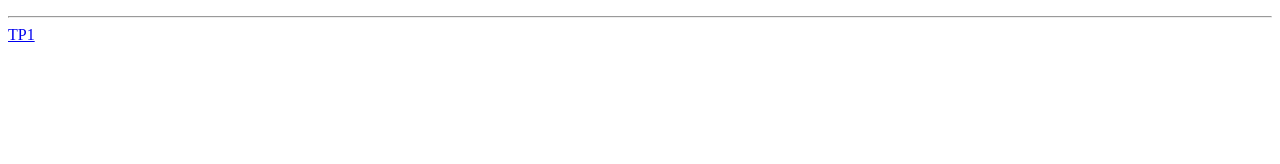
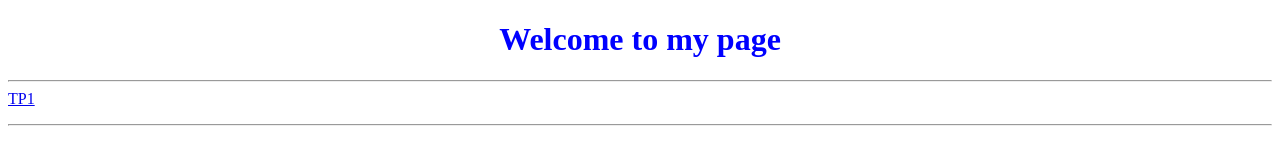
Before and after one commit to ikram-elouadi/ikram-elouadi.github.io, a plain HTML site: page index.html in a window 1280 px wide. Drawn offline with Linux system fonts and the light colour scheme.

Commit message:
Update index.html

```diff
--- a/index.html
+++ b/index.html
@@ -4,10 +4,13 @@
   <head>
     <title>My Page</title>
    </head>
-  <body>
+  <body background-color : #f6dcbf>
+    <h1 style="color : blue;text-align : center ;"> Welcome to my page</h1>
     <p>
       <hr>
       <a href="./CV.html">TP1</a>
     </p>
+  <hr>
+
   </body>
 </html>
```
